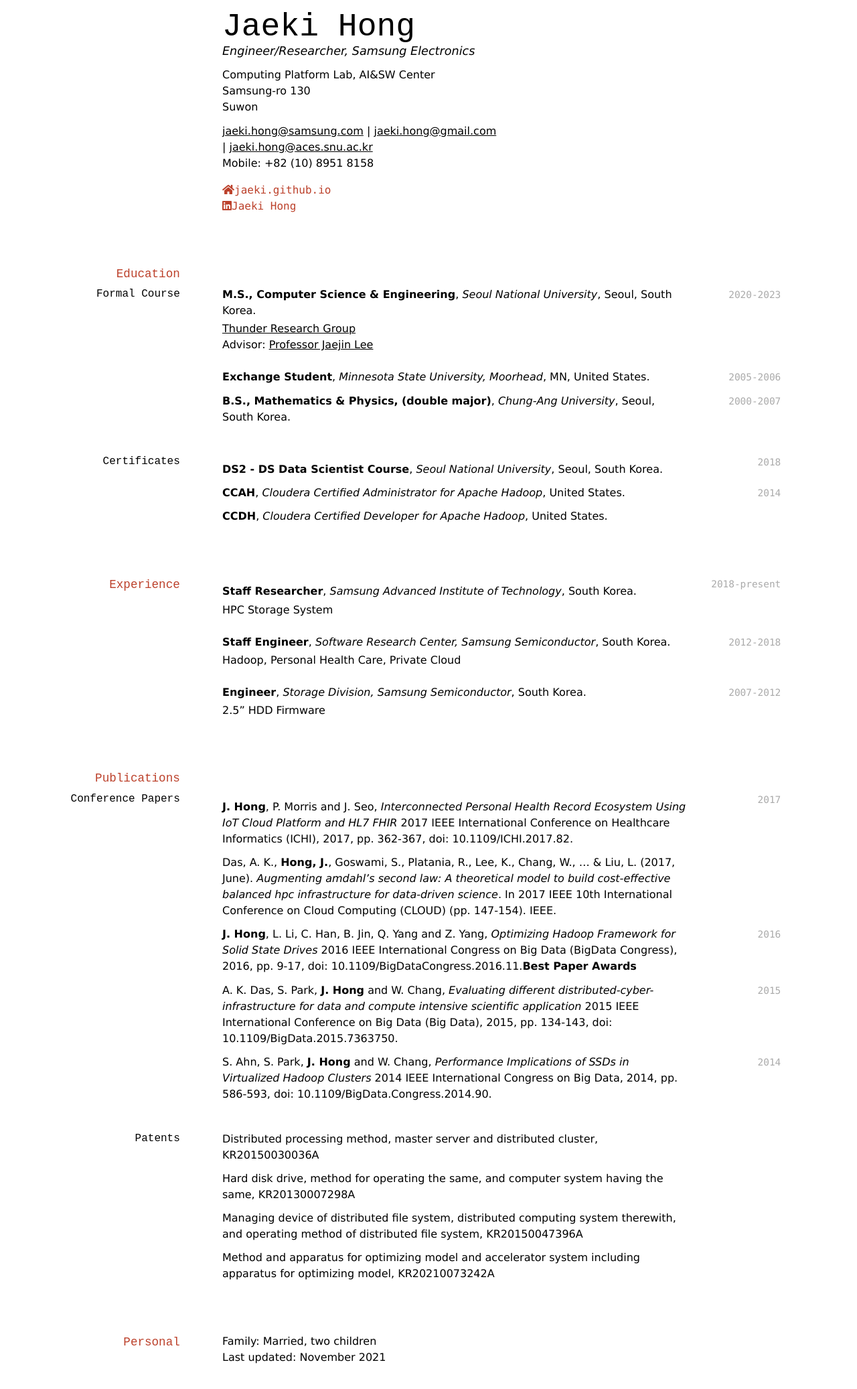
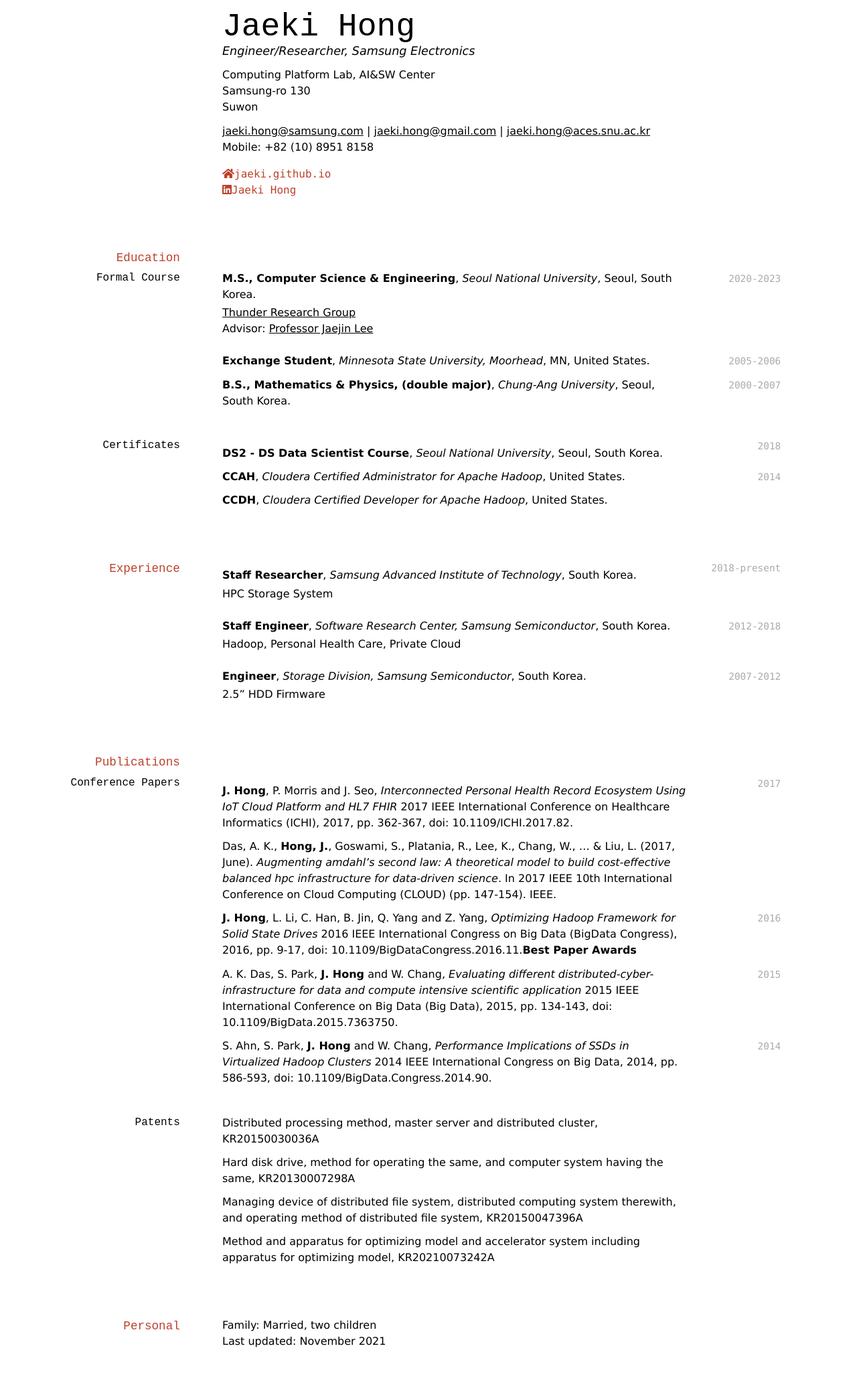
Before and after one commit to Jaeki/jaeki.github.io, a Jekyll site: the page built from index.md, in a window 1280 px wide. Shown: the whole page at 67% size. Built offline with Jekyll 4.4.1, drawn with Linux system fonts in a browser that asks for light colours; nearby versions of some CDN libraries; a style sheet for code colours, icons or effects is not loaded; after the commit the page ends 2050 px from its top, so only the background shows below that.

```diff
--- a/index.md
+++ b/index.md
@@ -10,7 +10,7 @@ Samsung-ro 130<br/>
 Suwon<br/>
 
 <a href="jaeki.hong@samsung.com">jaeki.hong@samsung.com</a> |
-<a href="jaeki.hong@gmail.com">jaeki.hong@gmail.com</a><br/> |
+<a href="jaeki.hong@gmail.com">jaeki.hong@gmail.com</a> |
 <a href="jaeki.hong@aces.snu.ac.kr">jaeki.hong@aces.snu.ac.kr</a><br/>
 Mobile: +82 (10) 8951 8158
 <div id="webaddress">
```
